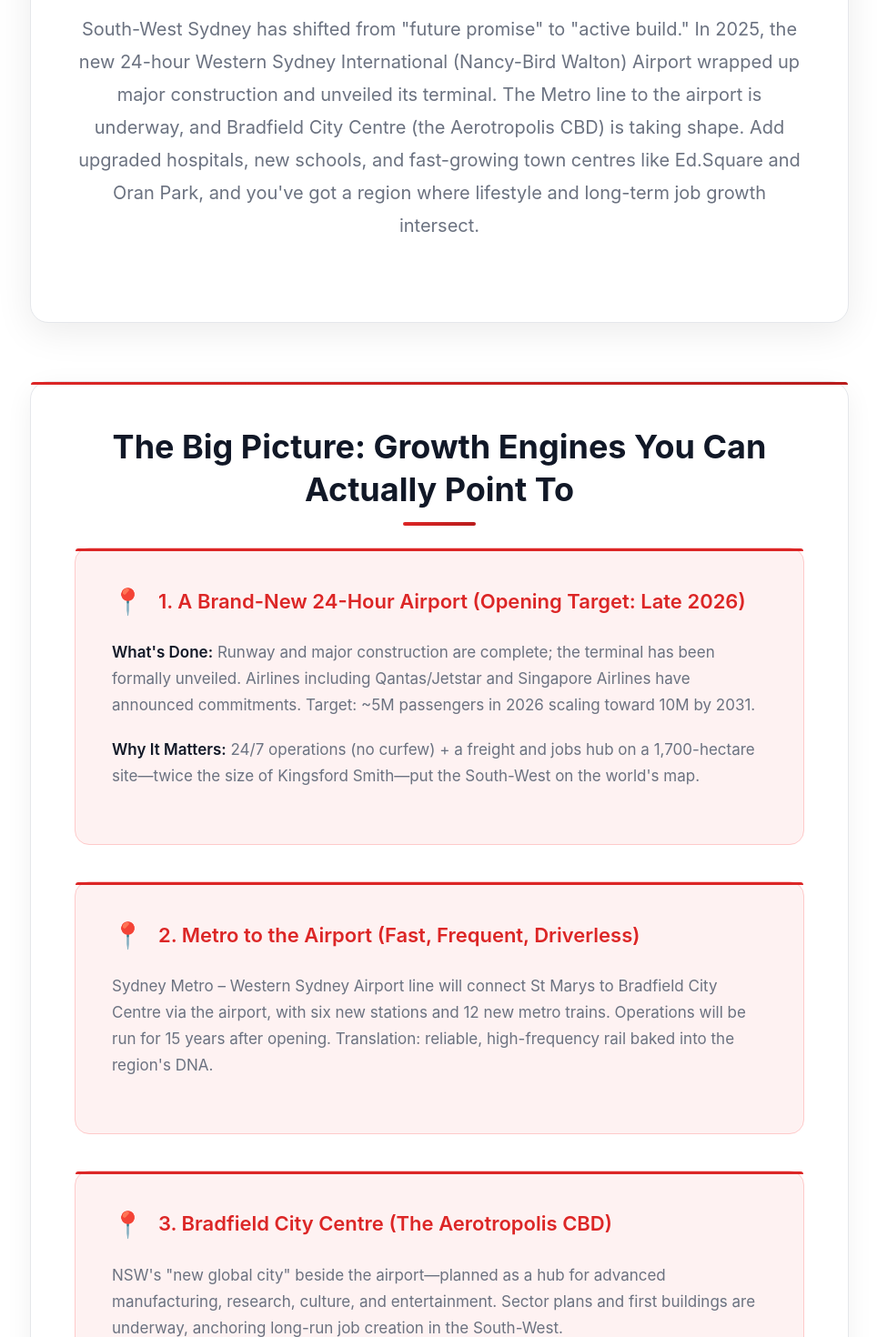
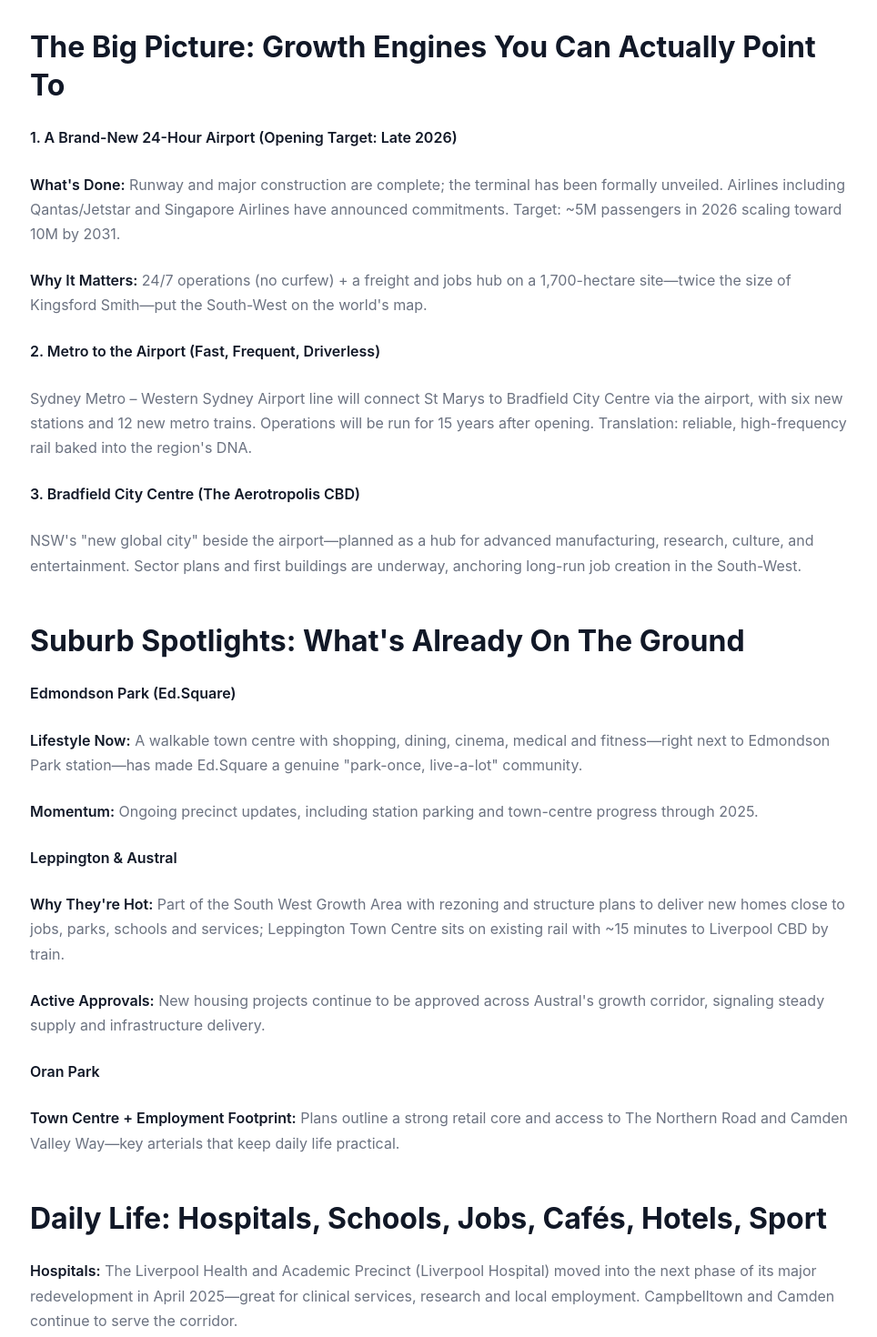
Before and after one commit to BHADOURIAKUNALSINGH/Auzland, a React (Create React App) app: page /blogs in a window 1280 px wide. Shown: the part 800-2270 px from the top of the page at 91% size, without its empty margins (157-1121 px from the left). Built offline with nearby package versions, Linux system fonts and the light colour scheme; no server answers; what aws-amplify would draw is missing.

Commit message:
Convert blog to clean paragraph format: Remove all sections, emojis, and special styling for professional article appearance

```diff
--- a/src/auzland/pages/BlogPage.css
+++ b/src/auzland/pages/BlogPage.css
@@ -94,211 +94,41 @@
 
 
 
-.blog-section {
-  background: white;
-  border-radius: 20px;
-  padding: 3rem;
-  margin-bottom: 4rem;
-  border: 1px solid #e5e7eb;
-  box-shadow: 0 8px 30px rgba(0, 0, 0, 0.06);
-  position: relative;
-}
-
-.blog-section::before {
-  content: '';
-  position: absolute;
-  top: 0;
-  left: 0;
-  right: 0;
-  height: 3px;
-  background: linear-gradient(90deg, var(--primary-color), var(--primary-dark));
-  border-radius: 20px 20px 0 0;
-}
-
-.blog-section h3 {
-  font-size: 2.25rem;
+/* Basic heading styles */
+h2 {
+  font-size: 2rem;
   font-weight: 700;
-  margin-bottom: 2.5rem;
+  margin: 3rem 0 1.5rem 0;
   color: var(--text-primary);
-  text-align: center;
-  position: relative;
   line-height: 1.3;
 }
 
-.blog-section h3::after {
-  content: '';
-  position: absolute;
-  bottom: -1rem;
-  left: 50%;
-  transform: translateX(-50%);
-  width: 80px;
-  height: 4px;
-  background: linear-gradient(90deg, var(--primary-color), var(--primary-dark));
-  border-radius: 2px;
+h2:first-of-type {
+  margin-top: 2rem;
 }
 
-.growth-point, .suburb-spotlight {
-  background: #fef2f2;
-  border-radius: 16px;
-  padding: 2.5rem;
-  margin-bottom: 2.5rem;
-  border: 1px solid #fecaca;
-  transition: all 0.3s ease;
-  position: relative;
+/* Basic paragraph styling */
+p {
+  margin-bottom: 1.5rem;
+  line-height: 1.7;
+  color: var(--text-secondary);
 }
 
-.growth-point::before, .suburb-spotlight::before {
-  content: '';
-  position: absolute;
-  top: 0;
-  left: 0;
-  right: 0;
-  height: 3px;
-  background: var(--primary-color);
-  border-radius: 16px 16px 0 0;
-}
-
-.growth-point:hover, .suburb-spotlight:hover {
-  transform: translateY(-6px);
-  box-shadow: 0 15px 40px rgba(220, 38, 38, 0.15);
-  border-color: var(--primary-color);
-}
-
-.growth-point h4, .suburb-spotlight h4 {
-  font-size: 1.375rem;
-  font-weight: 600;
-  margin-bottom: 1.5rem;
-  color: var(--primary-color);
-  display: flex;
-  align-items: center;
-  line-height: 1.3;
-}
-
-.growth-point h4::before, .suburb-spotlight h4::before {
-  content: '📍';
-  margin-right: 1rem;
-  font-size: 1.75rem;
-}
-
-.growth-point p, .suburb-spotlight p {
-  margin-bottom: 1.25rem;
-  line-height: 1.7;
-  color: var(--text-secondary);
-  font-size: 1.0625rem;
-}
-
-.growth-point strong, .suburb-spotlight strong {
+p strong {
   color: var(--text-primary);
   font-weight: 600;
 }
 
-.daily-life-grid {
-  display: grid;
-  grid-template-columns: repeat(auto-fit, minmax(320px, 1fr));
-  gap: 2rem;
-  margin-top: 2.5rem;
+.lead-text {
+  font-size: 1.125rem;
+  line-height: 1.8;
+  color: var(--text-primary);
+  margin-bottom: 2rem;
 }
 
-.life-category {
-  background: #fef2f2;
-  border-radius: 16px;
-  padding: 2rem;
-  border: 1px solid #fecaca;
-  transition: all 0.3s ease;
-  position: relative;
-}
 
-.life-category::before {
-  content: '';
-  position: absolute;
-  top: 0;
-  left: 0;
-  right: 0;
-  height: 3px;
-  background: var(--primary-color);
-  border-radius: 16px 16px 0 0;
-}
 
-.life-category:hover {
-  transform: translateY(-4px);
-  box-shadow: 0 12px 30px rgba(220, 38, 38, 0.15);
-  border-color: var(--primary-color);
-}
 
-.life-category h4 {
-  font-size: 1.25rem;
-  font-weight: 600;
-  margin-bottom: 1.25rem;
-  color: var(--primary-color);
-  display: flex;
-  align-items: center;
-}
-
-.life-category h4::before {
-  content: '🏥';
-  margin-right: 0.75rem;
-  font-size: 1.5rem;
-}
-
-.life-category:nth-child(2) h4::before { content: '🎓'; }
-.life-category:nth-child(3) h4::before { content: '💼'; }
-.life-category:nth-child(4) h4::before { content: '☕'; }
-.life-category:nth-child(5) h4::before { content: '🏨'; }
-.life-category:nth-child(6) h4::before { content: '⚽'; }
-
-.life-category p {
-  line-height: 1.7;
-  color: var(--text-secondary);
-  margin-bottom: 1.25rem;
-  font-size: 1.0625rem;
-}
-
-.timeline-comparison {
-  display: grid;
-  grid-template-columns: 1fr 1fr;
-  gap: 3rem;
-  margin-top: 3rem;
-}
-
-.timeline-year {
-  background: #fef2f2;
-  border-radius: 16px;
-  padding: 2.5rem;
-  border: 1px solid #fecaca;
-  text-align: center;
-  position: relative;
-}
-
-.timeline-year::before {
-  content: '';
-  position: absolute;
-  top: 50%;
-  left: -1.5rem;
-  width: 3rem;
-  height: 3px;
-  background: var(--primary-color);
-}
-
-.timeline-year:first-child::before {
-  display: none;
-}
-
-.timeline-year h4 {
-  font-size: 1.75rem;
-  font-weight: 700;
-  margin-bottom: 1.5rem;
-  color: var(--primary-color);
-  background: linear-gradient(135deg, var(--primary-color), var(--primary-dark));
-  -webkit-background-clip: text;
-  -webkit-text-fill-color: transparent;
-  background-clip: text;
-}
-
-.timeline-year p {
-  line-height: 1.7;
-  color: var(--text-secondary);
-  font-size: 1.0625rem;
-}
 
 .blog-cta {
   background: linear-gradient(135deg, var(--primary-color) 0%, var(--primary-dark) 100%);
--- a/src/auzland/pages/BlogPage.js
+++ b/src/auzland/pages/BlogPage.js
@@ -14,115 +14,56 @@
       <div className="section">
         <div className="container">
           <article className="blog-content">
-            <div className="blog-intro">
-              <h2>Why Invest or Live in South-West Sydney?</h2>
             <p className="lead-text">
               South-West Sydney has shifted from "future promise" to "active build." In 2025, the new 24-hour Western Sydney International (Nancy-Bird Walton) Airport wrapped up major construction and unveiled its terminal. The Metro line to the airport is underway, and Bradfield City Centre (the Aerotropolis CBD) is taking shape. Add upgraded hospitals, new schools, and fast-growing town centres like Ed.Square and Oran Park, and you've got a region where lifestyle and long-term job growth intersect.
             </p>
 
-            </div>
+            <h2>The Big Picture: Growth Engines You Can Actually Point To</h2>
 
-            <div className="blog-section">
-              <h3>The Big Picture: Growth Engines You Can Actually Point To</h3>
+            <p><strong>1. A Brand-New 24-Hour Airport (Opening Target: Late 2026)</strong></p>
+            <p><strong>What's Done:</strong> Runway and major construction are complete; the terminal has been formally unveiled. Airlines including Qantas/Jetstar and Singapore Airlines have announced commitments. Target: ~5M passengers in 2026 scaling toward 10M by 2031.</p>
+            <p><strong>Why It Matters:</strong> 24/7 operations (no curfew) + a freight and jobs hub on a 1,700-hectare site—twice the size of Kingsford Smith—put the South-West on the world's map.</p>
 
-              <div className="growth-point">
-                <h4>1. A Brand-New 24-Hour Airport (Opening Target: Late 2026)</h4>
-                <p><strong>What's Done:</strong> Runway and major construction are complete; the terminal has been formally unveiled. Airlines including Qantas/Jetstar and Singapore Airlines have announced commitments. Target: ~5M passengers in 2026 scaling toward 10M by 2031.</p>
-
-                <p><strong>Why It Matters:</strong> 24/7 operations (no curfew) + a freight and jobs hub on a 1,700-hectare site—twice the size of Kingsford Smith—put the South-West on the world's map.</p>
-              </div>
-
-              <div className="growth-point">
-                <h4>2. Metro to the Airport (Fast, Frequent, Driverless)</h4>
+            <p><strong>2. Metro to the Airport (Fast, Frequent, Driverless)</strong></p>
             <p>Sydney Metro – Western Sydney Airport line will connect St Marys to Bradfield City Centre via the airport, with six new stations and 12 new metro trains. Operations will be run for 15 years after opening. Translation: reliable, high-frequency rail baked into the region's DNA.</p>
 
-              </div>
-
-              <div className="growth-point">
-                <h4>3. Bradfield City Centre (The Aerotropolis CBD)</h4>
+            <p><strong>3. Bradfield City Centre (The Aerotropolis CBD)</strong></p>
             <p>NSW's "new global city" beside the airport—planned as a hub for advanced manufacturing, research, culture, and entertainment. Sector plans and first buildings are underway, anchoring long-run job creation in the South-West.</p>
 
-              </div>
-            </div>
+            <h2>Suburb Spotlights: What's Already On The Ground</h2>
 
-            <div className="blog-section">
-              <h3>Suburb Spotlights (And What's Already On The Ground)</h3>
-
-              <div className="suburb-spotlight">
-                <h4>Edmondson Park (Ed.Square)</h4>
+            <p><strong>Edmondson Park (Ed.Square)</strong></p>
             <p><strong>Lifestyle Now:</strong> A walkable town centre with shopping, dining, cinema, medical and fitness—right next to Edmondson Park station—has made Ed.Square a genuine "park-once, live-a-lot" community.</p>
-
             <p><strong>Momentum:</strong> Ongoing precinct updates, including station parking and town-centre progress through 2025.</p>
 
-              </div>
-
-              <div className="suburb-spotlight">
-                <h4>Leppington & Austral</h4>
+            <p><strong>Leppington & Austral</strong></p>
             <p><strong>Why They're Hot:</strong> Part of the South West Growth Area with rezoning and structure plans to deliver new homes close to jobs, parks, schools and services; Leppington Town Centre sits on existing rail with ~15 minutes to Liverpool CBD by train.</p>
             <p><strong>Active Approvals:</strong> New housing projects continue to be approved across Austral's growth corridor, signaling steady supply and infrastructure delivery.</p>
-              </div>
 
-              <div className="suburb-spotlight">
-                <h4>Oran Park</h4>
+            <p><strong>Oran Park</strong></p>
             <p><strong>Town Centre + Employment Footprint:</strong> Plans outline a strong retail core and access to The Northern Road and Camden Valley Way—key arterials that keep daily life practical.</p>
-              </div>
-            </div>
 
-            <div className="blog-section">
-              <h3>Daily Life: Hospitals, Schools, Jobs, Cafés, Hotels, Sport</h3>
+            <h2>Daily Life: Hospitals, Schools, Jobs, Cafés, Hotels, Sport</h2>
 
-              <div className="daily-life-grid">
-                <div className="life-category">
-                  <h4>Hospitals</h4>
-                  <p>The Liverpool Health and Academic Precinct (Liverpool Hospital) moved into the next phase of its major redevelopment in April 2025—great for clinical services, research and local employment. Campbelltown and Camden continue to serve the corridor.</p>
-                </div>
+            <p><strong>Hospitals:</strong> The Liverpool Health and Academic Precinct (Liverpool Hospital) moved into the next phase of its major redevelopment in April 2025—great for clinical services, research and local employment. Campbelltown and Camden continue to serve the corridor.</p>
 
-                <div className="life-category">
-                  <h4>Schools</h4>
-                  <p>The South-West Growth Area planning framework bakes in new schools; even the Aerotropolis is attracting major education moves (e.g., a 1,200-student school relocating to the Western Sydney science precinct by 2029).</p>
-                </div>
+            <p><strong>Schools:</strong> The South-West Growth Area planning framework bakes in new schools; even the Aerotropolis is attracting major education moves (e.g., a 1,200-student school relocating to the Western Sydney science precinct by 2029).</p>
 
-                <div className="life-category">
-                  <h4>Jobs</h4>
-                  <p>Airport operations (passenger + freight), Metro operations/maintenance, and Bradfield City Centre industries are long-horizon employment drivers.</p>
-                </div>
+            <p><strong>Jobs:</strong> Airport operations (passenger + freight), Metro operations/maintenance, and Bradfield City Centre industries are long-horizon employment drivers.</p>
 
-                <div className="life-category">
-                  <h4>Cafés, Dining & Entertainment</h4>
-                  <p>Ed.Square has quickly become the region's lifestyle anchor; Oran Park Town Centre and Leppington's emerging retail add choice and convenience.</p>
-                </div>
+            <p><strong>Cafés, Dining & Entertainment:</strong> Ed.Square has quickly become the region's lifestyle anchor; Oran Park Town Centre and Leppington's emerging retail add choice and convenience.</p>
 
-                <div className="life-category">
-                  <h4>Hotels</h4>
-                  <p>Expect hotel and short-stay development to cluster around the airport/Bradfield as opening nears (typical of new international gateways). This trend aligns with the airport's passenger targets and 24/7 status.</p>
-                </div>
+            <p><strong>Hotels:</strong> Expect hotel and short-stay development to cluster around the airport/Bradfield as opening nears (typical of new international gateways). This trend aligns with the airport's passenger targets and 24/7 status.</p>
 
-                <div className="life-category">
-                  <h4>Sport & Recreation</h4>
-                  <p>Master-planned communities (Ed.Square, Oran Park) integrate gyms, parks and fields; council plans across the SW Growth Area reserve land for open space and sport as populations scale.</p>
-                </div>
-              </div>
-            </div>
+            <p><strong>Sport & Recreation:</strong> Master-planned communities (Ed.Square, Oran Park) integrate gyms, parks and fields; council plans across the SW Growth Area reserve land for open space and sport as populations scale.</p>
 
-            <div className="blog-section">
-              <h3>Transport You Can Live With</h3>
+            <h2>Transport You Can Live With</h2>
             <p><strong>Today:</strong> Rail from Edmondson Park and Leppington, with road access via Camden Valley Way, The Northern Road and M7.</p>
             <p><strong>Coming:</strong> Metro to the airport and Bradfield City Centre, plus ongoing intersection and road upgrades (e.g., Rickard Rd–Ingleburn Rd near Leppington receiving new funding in 2029 pipeline).</p>
-            </div>
 
-            <div className="blog-section">
-              <h3>"What It Looked Like in 2023" vs Now (2025)</h3>
-              <div className="timeline-comparison">
-                <div className="timeline-year">
-                  <h4>2023</h4>
-                  <p>Airport earthworks and terminal build were mid-stream; Metro/WSP planning and early works were the talking points; Ed.Square and Oran Park town centres were maturing.</p>
-                </div>
-                <div className="timeline-year">
-                  <h4>2025</h4>
-                  <p>Airport major construction complete; terminal unveiled (June 2025). Aerotropolis/Bradfield has opened its first building and published sector plans; Liverpool Hospital precinct is into its next redevelopment phase. The difference is tangible progress and fixed opening horizons.</p>
-                </div>
-              </div>
-            </div>
+            <h2>What It Looked Like in 2023 vs Now (2025)</h2>
+            <p><strong>2023:</strong> Airport earthworks and terminal build were mid-stream; Metro/WSP planning and early works were the talking points; Ed.Square and Oran Park town centres were maturing.</p>
+            <p><strong>2025:</strong> Airport major construction complete; terminal unveiled (June 2025). Aerotropolis/Bradfield has opened its first building and published sector plans; Liverpool Hospital precinct is into its next redevelopment phase. The difference is tangible progress and fixed opening horizons.</p>
 
             <div className="blog-cta">
               <h3>Ready to Explore South-West Sydney?</h3>
```
Lines whose indentation alone changed are shown as unchanged.
